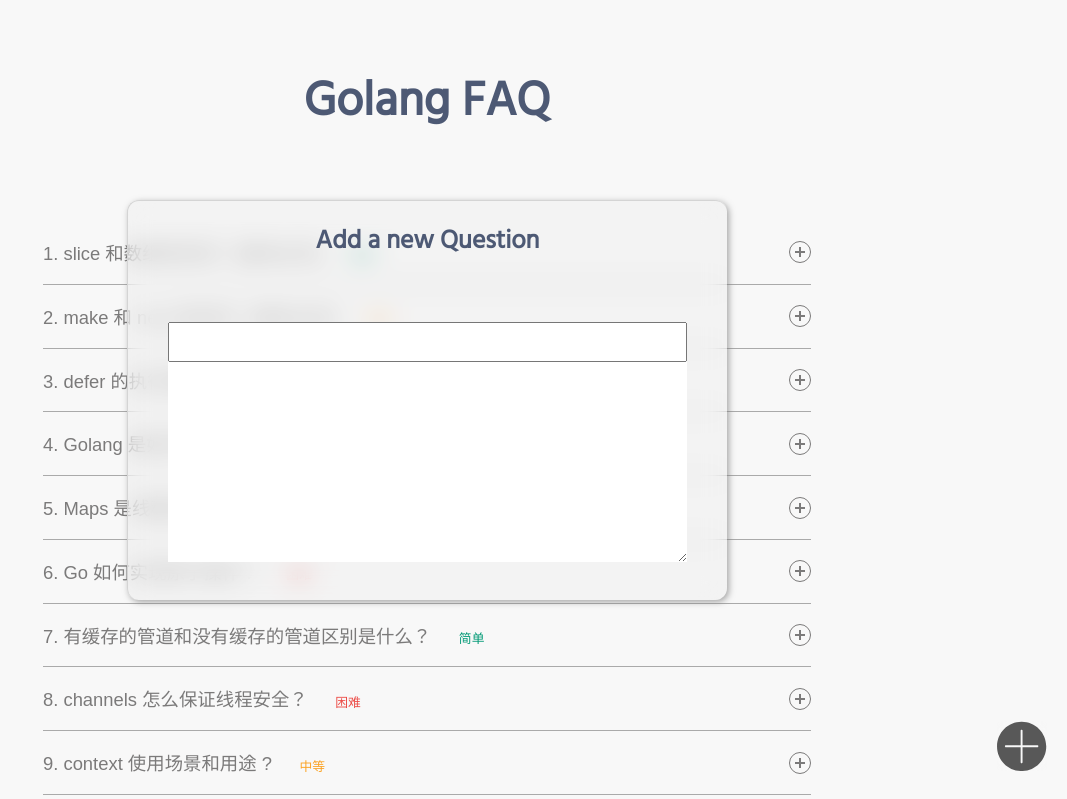
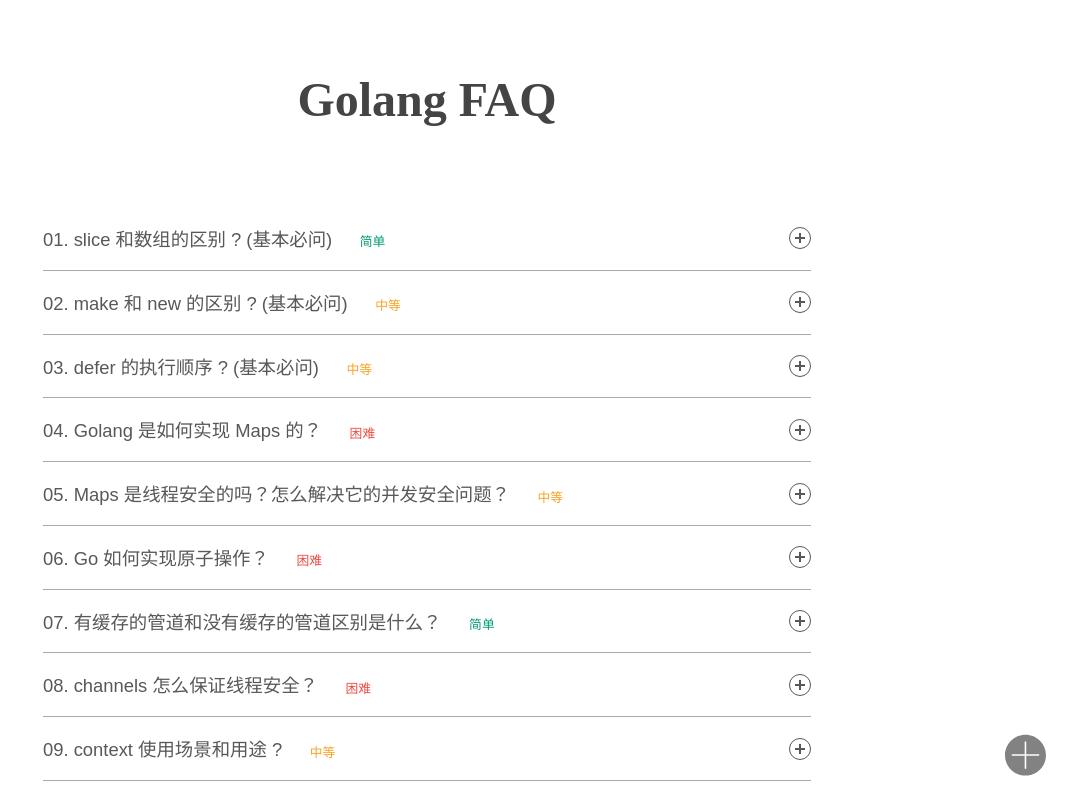
Before and after one commit to coulsonzero/vue-golang-faq, a Vue app: page /#/faq in a window 1280 px wide. Shown: the top 799 px of the page, without its empty margins (213-1280 px from the left). Built offline with nearby package versions, Linux system fonts and the light colour scheme.

Commit message:
update faq

```diff
--- a/src/views/FAQ.vue
+++ b/src/views/FAQ.vue
@@ -5,25 +5,25 @@ export default {
     faq: [
       {
         question: "slice 和数组的区别 ? (基本必问)",
-        answer: `array 是固定长度的数组，并且是值类型的，也就是说是拷贝复制的;\n
-          slice 是一个引用类型，指向了一个动态数组的指针，会进行动态扩容.`,
+        answer: `
+        array 是固定长度的数组，并且是值类型的，也就是说是拷贝复制的;\n
+        slice 是一个引用类型，指向了一个动态数组的指针，会进行动态扩容.`,
         difficulty: "easy",
       },
       {
         question: "make 和 new 的区别 ? (基本必问)",
-        answer: `new: 用于分配内存，返回一个指向一个新的内存地址且初始值为0的指针第一个参数为类型;\n
-            make: 仅用于分配内存和初始化一个对象类型(slice, map, chan), 返回类型和它的第一个参数类型相同而不是一个指针，返回引用`,
+        answer: `
+        new: 用于分配内存，返回一个指向一个新的内存地址且初始值为0的指针第一个参数为类型;\n
+        make: 仅用于分配内存和初始化一个对象类型(slice, map, chan), 返回类型和它的第一个参数类型相同而不是一个指针，返回引用`,
         difficulty: "medium",
       },
       {
         question: "defer 的执行顺序 ? (基本必问)",
-        answer: `
-            1) 多个defer的执行顺序: 栈"后进先出";\n
-            2) defer与return的执行时机: defer在return之后执行，但在函数退出之前，defer可以修改返回值
-              a) 在return赋值返回值之后
-              b) 调用defer执行收尾工作
-              c) RET指令执行前 (最后RET指令携带返回值退出函数)
-            3) os.Exit(1)退出进程时，已声明的defer将不再被执行。
+        answer: `1) 多个defer的执行顺序: 栈"后进先出";\n
+        2) defer与return的执行时机: defer在return之后执行，但在函数退出之前，defer可以修改返回值\n
+          a) 在return赋值返回值之后\n
+          b) 调用defer执行收尾工作\n
+          c) RET指令执行前 (最后RET指令携带返回值退出函数)\n3) os.Exit(1)退出进程时，已声明的defer将不再被执行\n
         `,
         difficulty: "medium",
       },
@@ -276,10 +276,36 @@ export default {
       ["medium", "中等"],
       ["hard", "困难"],
     ]),
+    // button
+    dialog_open: false,
+    question_title: "",
+    question_answer: "",
   }),
   methods: {
     toggleAccordion(id) {
       this.flag == id ? (this.flag = -1) : (this.flag = id);
+    },
+    confirm_dialog() {
+      this.dialog_open = false;
+      console.log(this.question_title);
+      console.log(this.question_answer);
+
+      const row = {
+        question: this.question_title,
+        answer: this.question_answer,
+        difficulty: "easy",
+      };
+      this.faq.push(row);
+
+      localStorage.setItem("faq", JSON.stringify(row));
+    },
+    indent(s) {
+      // let sum = 0;
+      let arr = s.split("");
+      for (let i = 0; i < arr.length; i++) {
+        if (arr[i] != " ") return i * 3 + "px";
+      }
+      // return sum  + "px";
     },
   },
 };
@@ -297,7 +323,7 @@ export default {
         >
           <div class="title-wrapper">
             <span class="accordion-title">{{
-              index + 1 + ".  " + item.question
+              String(index + 1).padStart(2, 0) + ".   " + item.question
             }}</span>
             <span
               class="accordion-difficulty"
@@ -308,11 +334,20 @@ export default {
           <span class="icon" aria-hidden="true"></span>
         </button>
         <div class="accordion-content">
-          <p>{{ item.answer }}</p>
+          <!-- <code> -->
+          <!-- <p :style="{textIndent: '30px'}">{{ item.answer }}</p> -->
+          <!-- </code> -->
+          <p
+            v-for="(it, idx) in item.answer.split('\n')"
+            :key="idx"
+            :style="{ textIndent: indent(it) }"
+          >
+            {{ it }}
+          </p>
         </div>
       </div>
     </div>
-    <div class="btn-add">
+    <div class="btn-add" @click="dialog_open = true">
       <svg
         class="btn-svg"
         t="1667228264998"
@@ -328,12 +363,46 @@ export default {
           p-id="2525"
         ></path>
       </svg>
-      <div class="btn-dialog">
-        <div class="dialog-title">Add a new Question</div>
-        <div class="dialog-container">
-          <input type="text" value="" class="q-title" />
-          <textarea value="" class="q-answer">asas</textarea>
-        </div>
+    </div>
+    <div
+      class="dialog-wrapper"
+      v-show="dialog_open"
+      @click="dialog_open = false"
+    ></div>
+    <div class="btn-dialog" v-show="dialog_open">
+      <div class="dialog-title">Add a new Question</div>
+      <div class="dialog-container">
+        <input
+          type="text"
+          name="question-title"
+          v-model="question_title"
+          class="q-title"
+          placeholder="Enter a question title "
+        />
+        <textarea
+          v-model="question_answer"
+          class="q-answer"
+          placeholder="Here is answer..."
+        ></textarea>
+        <button class="dialog-confirm" @click="confirm_dialog">Confirm</button>
+        <button class="dialog-cancle" @click="dialog_open = false">
+          <svg
+            t="1667231486592"
+            class="icon"
+            viewBox="0 0 1024 1024"
+            version="1.1"
+            xmlns="http://www.w3.org/2000/svg"
+            p-id="3443"
+            width="200"
+            height="200"
+          >
+            <path
+              d="M512.268258 130.418417c-210.405363 0-381.581583 171.175196-381.581583 381.581583 0 210.405363 171.17622 381.580559 381.581583 381.580559s381.581583-171.17622 381.581583-381.580559c-0.001024-210.405363-171.17622-381.581583-381.581583-381.581583z m0 727.389636c-190.678164 0-345.808053-155.128866-345.808054-345.808053s155.128866-345.808053 345.808054-345.808053 345.808053 155.128866 345.808053 345.808053c0 190.678164-155.129889 345.808053-345.808053 345.808053zM652.381845 630.389812c6.984946 6.986993 6.984946 18.310141 0 25.297135a17.840178 17.840178 0 0 1-12.649079 5.238197c-4.576767 0-9.155583-1.746748-12.649079-5.238197L507.353608 535.955845 384.126962 659.182492a17.840178 17.840178 0 0 1-12.64908 5.238197c-4.576767 0-9.155583-1.746748-12.649079-5.238197-6.984946-6.986993-6.984946-18.310141 0-25.297135l123.226647-123.226647-114.671061-114.673108c-6.984946-6.986993-6.984946-18.310141 0-25.297135 6.986993-6.981874 18.310141-6.981874 25.297135 0l114.672084 114.672085 116.358424-116.358424c6.986993-6.981874 18.310141-6.981874 25.297135 0 6.984946 6.986993 6.984946 18.310141 0 25.297134L532.651767 510.65871 652.381845 630.389812z"
+              fill="#272636"
+              p-id="3444"
+            ></path>
+          </svg>
+        </button>
       </div>
     </div>
   </div>
@@ -344,15 +413,15 @@ export default {
 </template>
 
 
-<style>
+<style lang="scss" scoped>
 @import url("https://fonts.googleapis.com/css?family=Hind:300,400&display=swap");
 * {
   margin: 0;
   padding: 0;
   box-sizing: border-box;
   -webkit-box-sizing: border-box;
-  user-select: none;
-  -webkit-user-select: none;
+  /* user-select: none; */
+  /* -webkit-user-select: none; */
 }
 
 *::before,
@@ -390,6 +459,7 @@ body {
   text-align: center;
   font-size: 3rem;
   margin-bottom: 5rem;
+  color: #444444;
 }
 
 .accordion .accordion-item button[aria-expanded="false"] {
@@ -412,7 +482,7 @@ body {
   padding: 1em 0;
   /* color: #7288a2; */
   /* color: #8e8989; */
-  color: #7b7a7a;
+  color: #585858;
   font-size: 1.15rem;
   font-weight: 300;
   border: none;
@@ -503,7 +573,8 @@ body {
 .accordion button[aria-expanded="true"] + .accordion-content {
   opacity: 1;
   /* max-height: 9em; */
-  max-height: 100em;
+  max-height: 20em;
+  overflow-y: scroll;
   /* transition: all 0.7s ease-in-out; */
   -webkit-transition: opacity 500ms ease-in-out, max-height 500ms ease-in-out;
   transition: opacity 500ms ease-in-out, max-height 500ms ease-in-out;
@@ -523,10 +594,19 @@ body {
 .accordion .accordion-content p {
   font-size: 1rem;
   font-weight: 300;
-  margin: 2em 0;
+  /* margin: 2em 0; */
   white-space: pre-line;
   letter-spacing: 1px;
   color: #303030;
+  padding-left: 5px;
+  line-height: 2;
+}
+
+.accordion .accordion-content p:first-child {
+  margin-top: 30px;
+}
+.accordion .accordion-content p:last-child {
+  margin-bottom: 30px;
 }
 
 .copyright {
@@ -572,9 +652,9 @@ body {
   cursor: pointer;
 }
 .btn-add .btn-svg {
-  width: 50px;
-  height: 50px;
-  fill: #323232ce;
+  width: 2.6rem;
+  height: 2.6rem;
+  fill: #545454ba;
   backdrop-filter: blur(16px);
   -webkit-backdrop-filter: blur(16px);
 }
@@ -582,51 +662,129 @@ body {
   fill: #212121e3;
 }
 
+/* dialog */
+.dialog-wrapper {
+  position: fixed;
+  top: 0;
+  left: 0;
+  width: 100%;
+  height: 100%;
+  background: rgba(0, 0, 0, 0.6);
+  /* backdrop-filter: blur(4px);
+  -webkit-backdrop-filter: blur(4px); */
+}
 .btn-dialog {
-  background: rgb(255, 246, 246);
-  width: 600px;
+  position: relative;
+  width: 700px;
   height: 400px;
-  border-radius: 12px;
+  border-radius: 20px;
   position: fixed;
-  top: 50%;
+  top: 46%;
   left: 50%;
   transform: translate(-50%, -50%);
 
-  background: rgba(234, 234, 234, 0.4);
-  backdrop-filter: blur(12px);
-  -webkit-backdrop-filter: blur(12px);
-  box-shadow: 2px 2px 6px #7a7979a8;
-  border-top: 1px solid #d4d4d4;
-  border-left: 1px solid #d4d4d4;
-
-  z-index: 100;
+  /* background: rgba(234, 234, 234, 0.4); */
+  background: rgba(255, 255, 255, 0.89);
+  backdrop-filter: blur(6px);
+  -webkit-backdrop-filter: blur(6px);
+  /* box-shadow: 2px 2px 6px #7a7979a8; */
+  border-top: 1px solid #3a3838;
+  border-left: 1px solid #3a3838;
+  box-shadow: 3px 3px 12px #4b4b4b;
   cursor: default;
 }
 
-
 .dialog-title {
   text-align: center;
-  margin: 20px 0 40px;
+  margin: 26px 0 10px;
   font-size: 1.6rem;
   font-weight: 700;
+  color: #4b4b4b;
 }
 
 .dialog-container {
   display: flex;
   flex-direction: column;
   padding: 20px 40px;
+  z-index: 30;
+  justify-content: center;
+  align-items: center;
 }
 
-.dialog-container input[type=text] {
-  width: 100%;
+.dialog-container .q-title {
+  position: relative;
+  width: calc(100% - 20px);
   height: 40px;
-
+  font-size: 1rem;
+  padding: 10px 30px;
+  margin: 0px 0 30px;
+  /* border-radius: 20px; */
+  /* border: 1px solid #4b4b4b; */
+  letter-spacing: 1px;
+  outline: none;
+  border: none;
+  background: none;
+  border-bottom: 1px solid #323232;
 }
 
 .dialog-container .q-answer {
   width: 100%;
-  height: 200px;
+  height: 120px;
+  border: 1px solid #4b4b4b;
+  border-radius: 12px;
+  font-size: 1rem;
+  padding: 10px 30px;
+  letter-spacing: 1px;
+  border: 1px solid #868686;
+  background: transparent;
+  outline: none;
+}
+.dialog-container .q-answer:hover {
+  border-color: #323232;
+}
+
+/* confirm button */
+.dialog-container .dialog-confirm {
+  border: 1px solid #323232;
+  outline: none;
+  position: absolute;
+  right: 50px;
+  bottom: 20px;
+  width: 150px;
+  height: 40px;
+  background: transparent;
+  border-radius: 20px;
+  font-size: 1rem;
+  cursor: pointer;
+}
+
+.dialog-container .dialog-confirm:hover {
+  background: #303030;
+  color: #f8f8f8;
+}
+
+/* cancle button */
+.dialog-container .dialog-cancle {
+  position: absolute;
+  top: 15px;
+  right: 15px;
   border: none;
-
+  outline: none;
+  width: 40px;
+  height: 40px;
+  background: transparent;
+  border-radius: 50%;
+}
+.dialog-container .dialog-cancle svg {
+  width: 40px;
+  height: 40px;
+  cursor: pointer;
+}
+.dialog-container .dialog-cancle svg path {
+  fill: rgba(54, 54, 54, 0.4);
+  transition: all 0.15 ease-in-out;
+}
+.dialog-container .dialog-cancle:hover path {
+  fill: rgba(54, 54, 54, 1);
 }
 </style>
```
